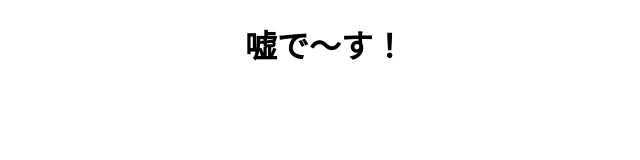
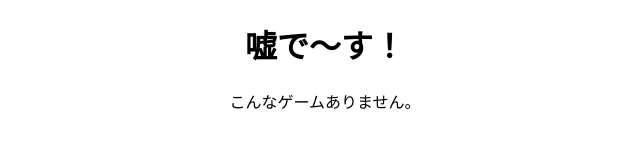
Before and after one commit to amechan-314159/amechan-314159.github.io, a plain HTML site: page jituwa.html in a window 1280 px wide. Shown: the whole page, without its empty margins (315-955 px from the left). Drawn offline with Linux system fonts and the light colour scheme.

Commit message:
Update jituwa.html

```diff
--- a/jituwa.html
+++ b/jituwa.html
@@ -6,5 +6,6 @@
   </head>
   <body>
     <h1 style="text-align:center">嘘で～す！</h1>
+    <center>こんなゲームありません。</center>
   </body>
 </html>
```
